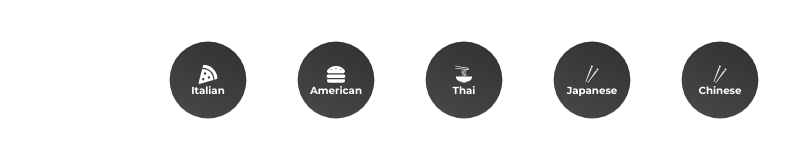
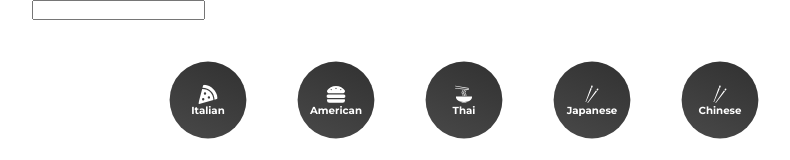
Before and after one commit to faha1999/recipes, a React (Create React App) app: page / in a window 1280 px wide. Shown: the top 160 px of the page, without its empty margins (160-950 px from the left). Built offline with nearby package versions, Linux system fonts and the light colour scheme; no server answers.

Commit message:
adeed search jsx

```diff
--- a/src/App.js
+++ b/src/App.js
@@ -2,10 +2,12 @@ import React from 'react';
 import './css/style.min.css';
 import { Category } from './components/Category';
 import { Pages } from './pages/Pages';
+import { Search } from './components/Search';
 
 function App() {
   return (
     <>
+      <Search />
       <Category />
       <Pages />
     </>
--- /dev/null
+++ b/src/components/Search.jsx
@@ -0,0 +1,12 @@
+import React from 'react';
+import { FaSearch } from 'react-icons/fa';
+
+export const Search = () => {
+  return (
+    <form>
+      <div className="from">
+        <input type="text" />
+      </div>
+    </form>
+  );
+};
--- a/src/scss/style.scss
+++ b/src/scss/style.scss
@@ -2,3 +2,4 @@
 @import './popular';
 @import './category';
 @import './cuisine';
+@import './search';
```
Also changed, not shown: src/scss/_search.scss (added).
